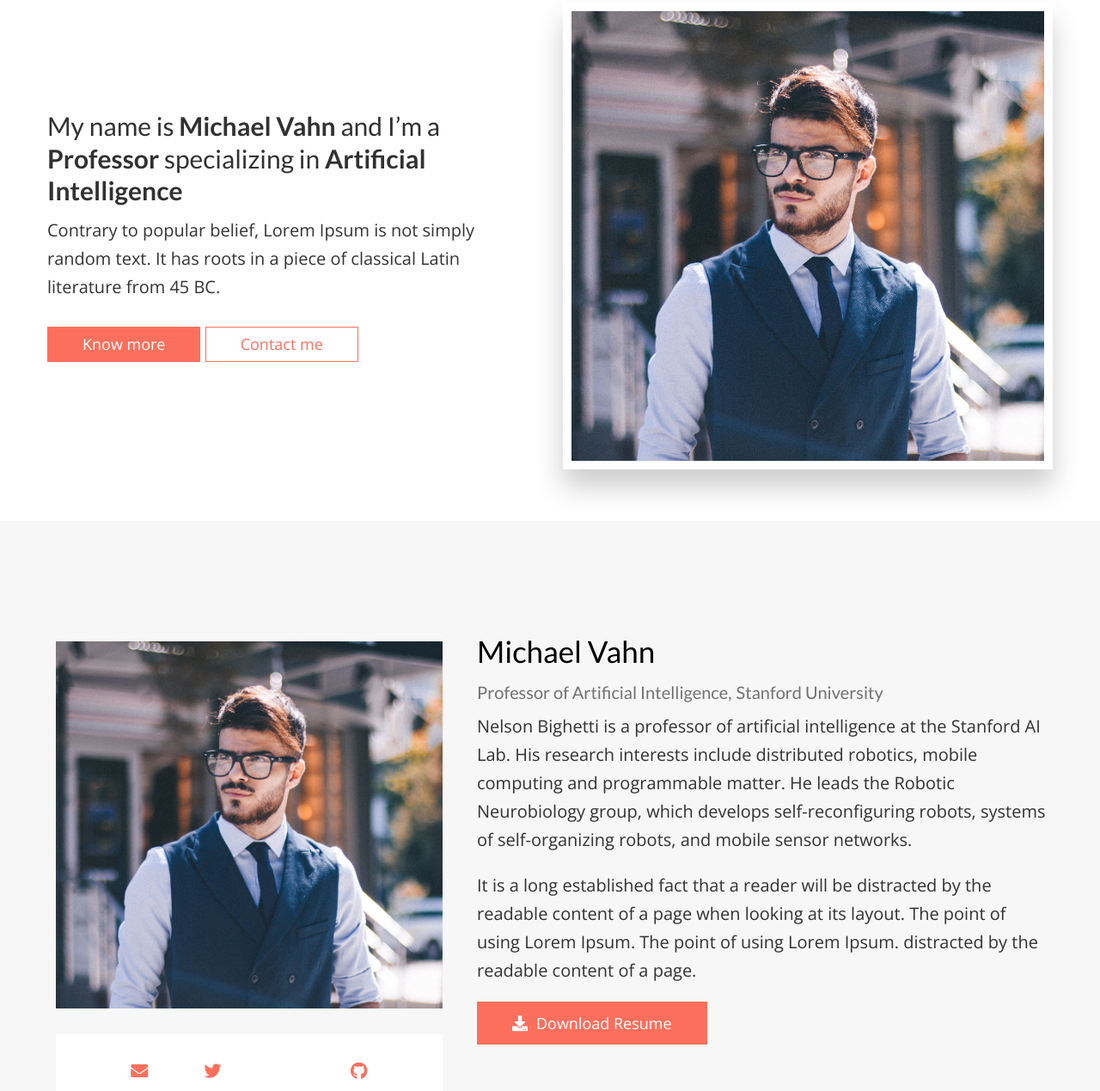
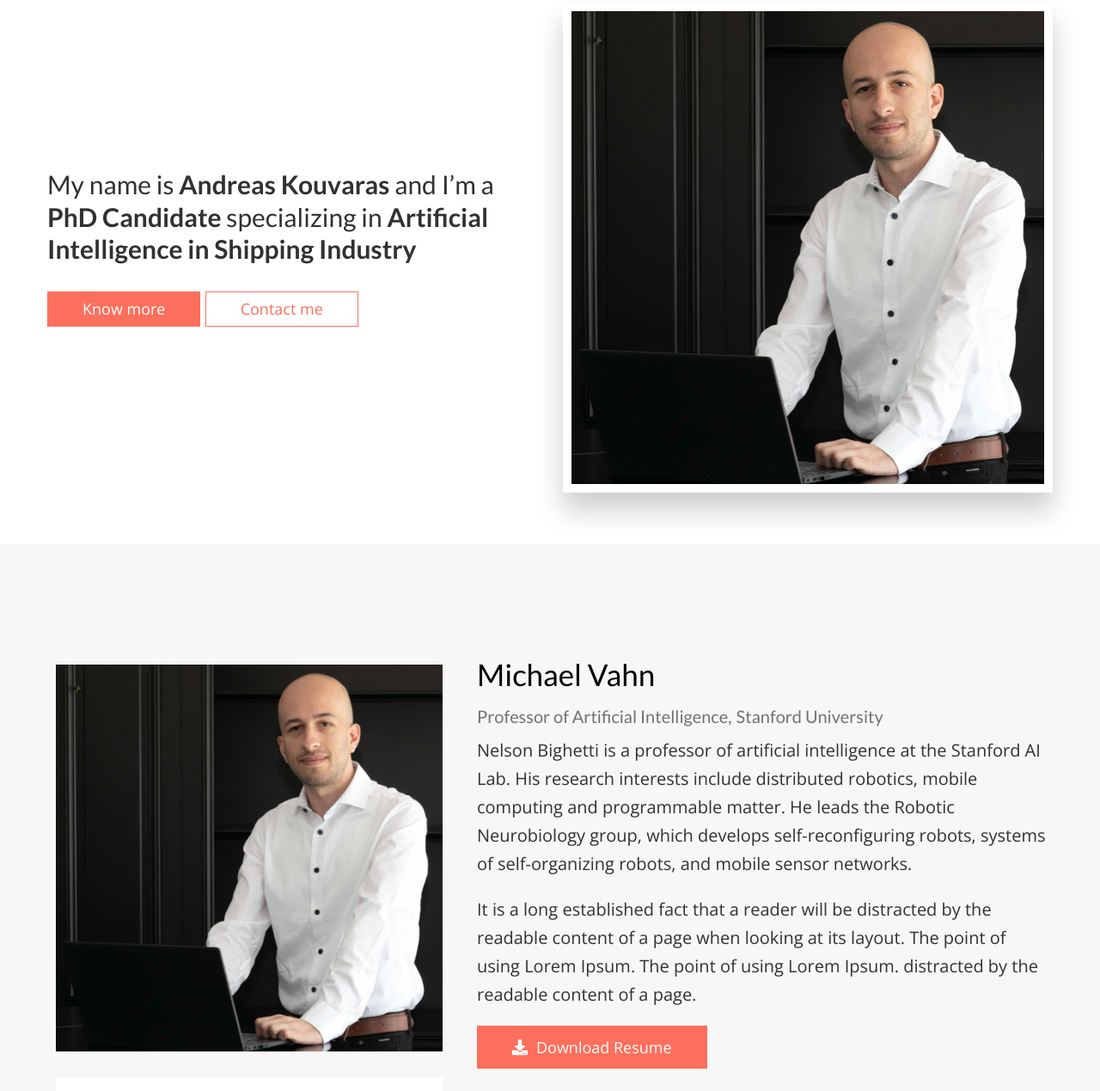
Before and after one commit to akouvaras/akouvaras.github.io, a plain HTML site: page index.html in a window 1280 px wide. Shown: the part 117-1386 px from the top of the page at 86% size. Drawn offline with nearby package versions, Linux system fonts and the light colour scheme; some icons are missing; files whose address does not match are found by name.

Commit message:
Update home page

```diff
--- a/index.html
+++ b/index.html
@@ -454,8 +454,8 @@
 
 
 
-    <div><h2 id="my-name-is-michael-vahn-and-im-a-professor-specializing-in-artificial-intelligence">My name is <strong>Michael Vahn</strong> and I&rsquo;m a <strong>Professor</strong> specializing in <strong>Artificial Intelligence</strong></h2>
-<p>Contrary to popular belief, Lorem Ipsum is not simply random text. It has roots in a piece of classical Latin literature from 45 BC.</p>
+    <div><h2 id="my-name-is-andreas-kouvaras-and-im-a-phdcandidate-specializing-in-artificial-intelligence-in-shipping-industry">My name is <strong>Andreas Kouvaras</strong> and I&rsquo;m a <strong>PhD Candidate</strong> specializing in <strong>Artificial Intelligence in Shipping Industry</strong></h2>
+<p></p>
 </div>
 
 
@@ -492,7 +492,7 @@
 
   </div>
   <div class="col-10 mx-auto col-md-6 order-md-2 hero-media">
-    <img class="hero-img img-fluid" src="/img/user-2.jpg" alt="Hero image">
+    <img class="hero-img img-fluid" src="/img/photo2.jpg" alt="Hero image">
   </div>
 </div>
 
@@ -550,7 +550,7 @@
   <div class="col-lg-5">
     <div id="profile">
 
-      <img class="img-fluid" src="/img/user-2.jpg" itemprop="image" alt="Avatar">
+      <img class="img-fluid" src="/img/photo2.jpg" itemprop="image" alt="Avatar">
     </div>
     <ul class="network-icon bg-white mx-2 py-2 text-center" aria-hidden="true">
 
```
Also changed, not shown: img/photo2.jpg (added).
